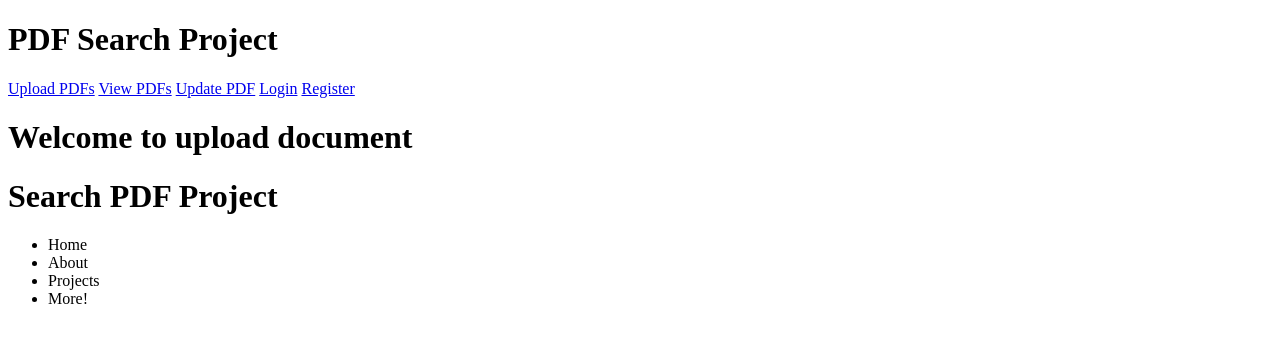
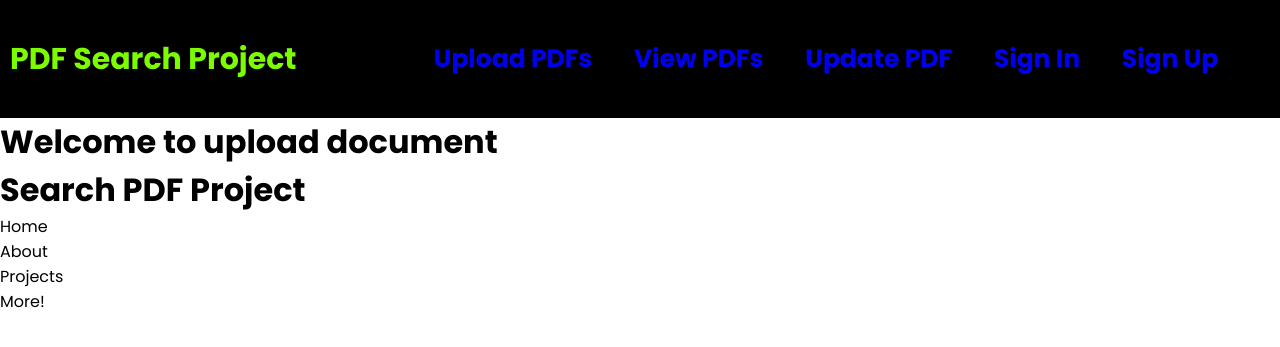
Before and after one commit to nzangi/djangosearchapp, a Django app: page /upload_pdf/ in a window 1280 px wide. Shown: the top 347 px of the page. Run offline with Django 5.2, Linux system fonts and the light colour scheme.

Commit message:
working on sign up and sign in UI

```diff
--- /dev/null
+++ b/base/static/base/css/main.css
@@ -0,0 +1,34 @@
+@import url('https://fonts.googleapis.com/css2?family=Poppins:ital,wght@0,100;0,200;0,300;0,400;0,500;0,600;0,700;0,800;0,900;1,100;1,200;1,300;1,400;1,500;1,600;1,700;1,800;1,900&display=swap');
+*{
+    margin: 0;
+    padding: 0;
+}
+body{
+    font-family: 'Poppins', sans-serif;
+}
+.navbar{
+    display: flex;
+    align-items: center;
+    justify-content: space-around;
+    background: black;
+    padding: 20px 10px;
+}
+.navbar h1{
+    font-size: 30px;
+    font-weight: bold;
+    color: lawngreen;
+    width: 30%;
+}
+.navbar-lists{
+    display: flex;
+    align-items: center;
+    justify-content: space-evenly;
+    padding: 20px 10px;
+    width: 70%;
+
+}
+.navbar-a{
+    text-decoration: none;
+    font-size: 25px;
+    font-weight: bold;
+}
--- a/base/templates/base/base.html
+++ b/base/templates/base/base.html
@@ -1,8 +1,10 @@
+{% load static %}
 <!DOCTYPE html>
 <html lang="en">
 <head>
     <meta charset="UTF-8">
     <title>{% block title %}{% endblock %}</title>
+    <link rel="stylesheet" type="text/css" href="{% static 'base/css/main.css' %}">
 
 </head>
 <body>
@@ -12,8 +14,8 @@
             <a class="navbar-a" href="{% url 'base:upload_pdf' %}">Upload PDFs</a>
             <a class="navbar-a" href="#">View PDFs</a>
             <a class="navbar-a" href="#">Update PDF</a>
-            <a class="navbar-a" href="#">Login</a>
-            <a class="navbar-a" href="#">Register</a>
+            <a class="navbar-a" href="{% url 'users:signin' %}">Sign In</a>
+            <a class="navbar-a" href="{% url 'users:signup' %}">Sign Up</a>
 
         </div>
     </navbar>
--- a/base/templates/base/upload_pdf.html
+++ b/base/templates/base/upload_pdf.html
@@ -1,4 +1,5 @@
 {% extends 'base/base.html' %}
+{% block title %}Upload Document{% endblock title %}
 
 {% block content %}
     <h1>Welcome to upload document</h1>
--- a/djangosearch/urls.py
+++ b/djangosearch/urls.py
@@ -22,4 +22,5 @@ from django.urls import path,include
 urlpatterns = [
     path('admin/', admin.site.urls),
     path('',include('base.urls')),
+    path('users/',include('users.urls')),
 ]+ static(settings.MEDIA_URL, document_root=settings.MEDIA_ROOT)
--- /dev/null
+++ b/users/templates/users/signin.html
@@ -0,0 +1,6 @@
+{% extends 'base/base.html' %}
+{% block title %}Sign In{% endblock title %}
+
+{% block content %}
+    <h1>Welcome to Sign In page</h1>
+{% endblock content %}
--- /dev/null
+++ b/users/templates/users/signup.html
@@ -0,0 +1,5 @@
+{% extends 'base/base.html' %}
+{% block title %}Sign Up{% endblock title %}
+{% block content %}
+    <h1>Welcome to Sign up page</h1>
+{% endblock content %}
--- /dev/null
+++ b/users/urls.py
@@ -0,0 +1,9 @@
+from . import views
+from django.urls import path
+
+
+app_name = 'users'
+urlpatterns = [
+    path('signup/',views.signup,name='signup'),
+    path('signin/', views.signin, name='signin')
+]
--- a/users/views.py
+++ b/users/views.py
@@ -1,3 +1,8 @@
 from django.shortcuts import render
 
 # Create your views here.
+def signup(request):
+    return render(request,'users/signup.html')
+
+def signin(request):
+    return render(request,'users/signin.html')
```
Also changed, not shown: base/static/css/main.css (deleted, +0 -9 lines).
